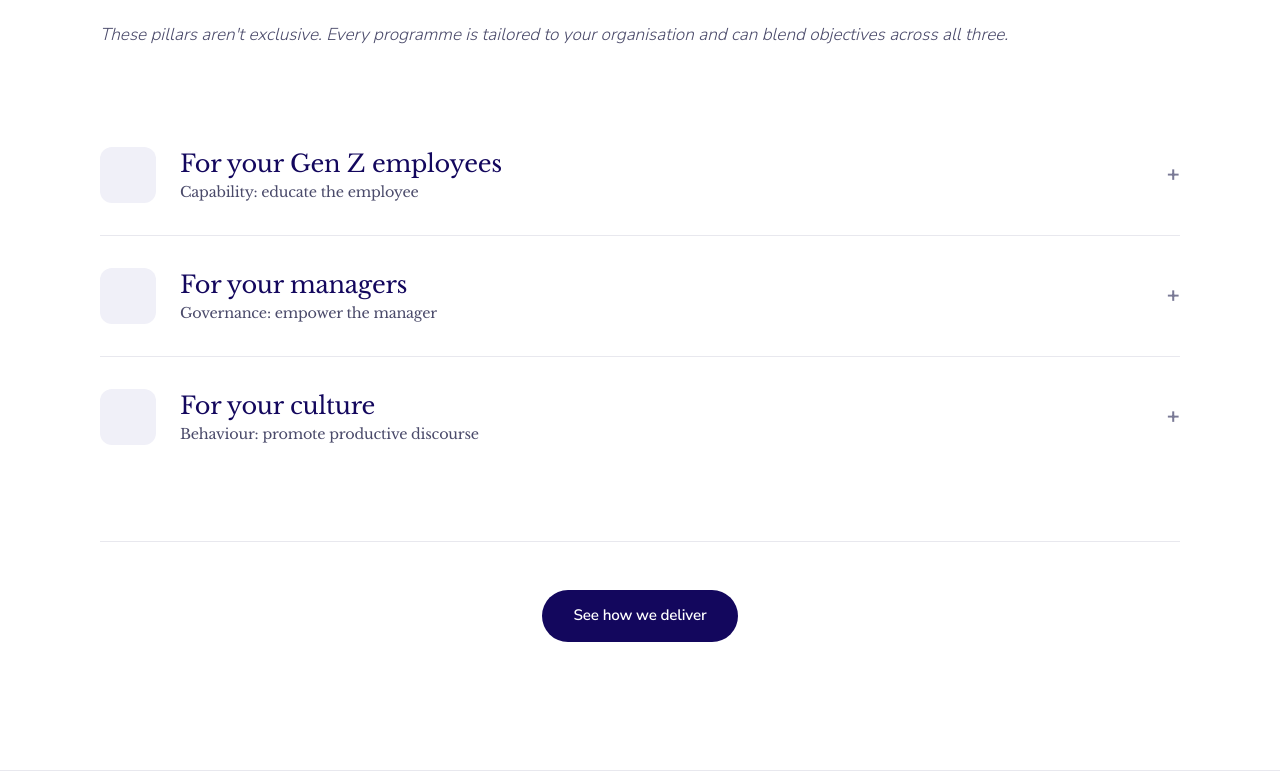
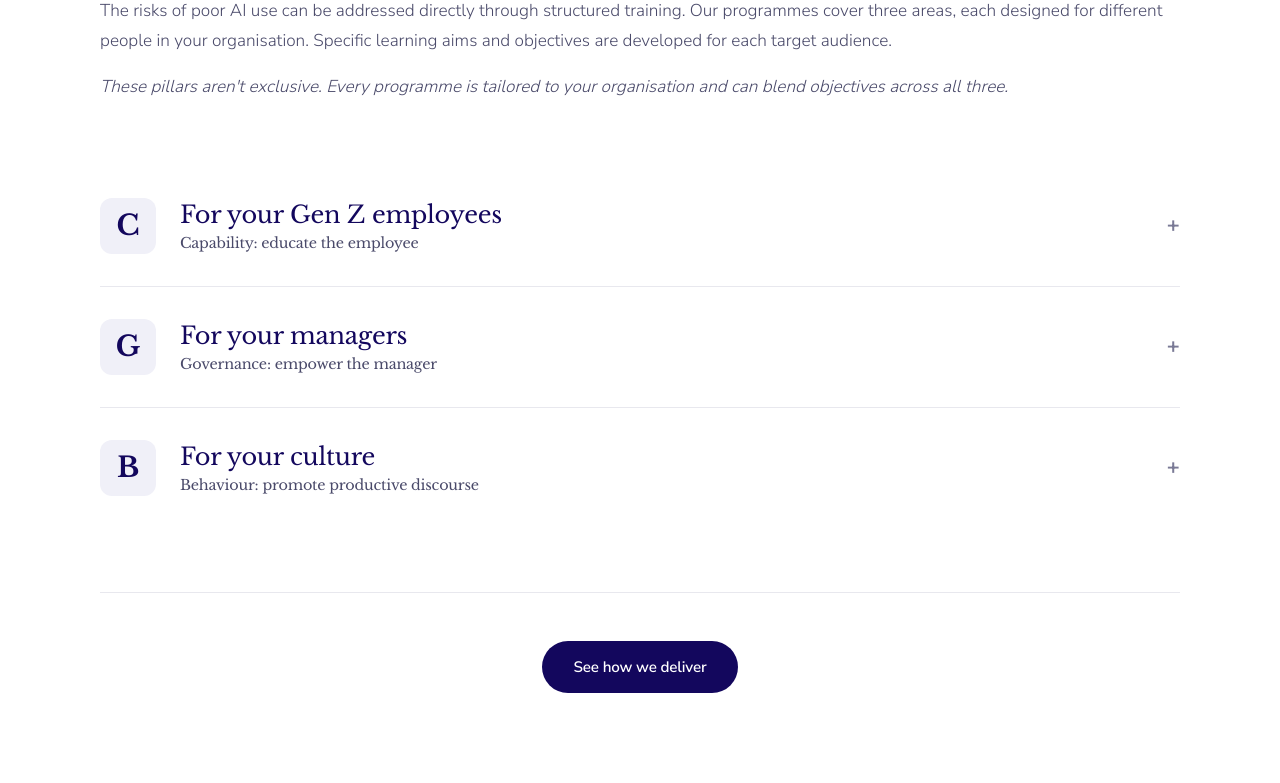
Before and after one commit to ErikCav12/AIMforbetter, a website: page pages/solutions.html in a window 1280 px wide. Shown: the part 299-1082 px from the top of the page. Drawn offline with nearby package versions, Linux system fonts and the light colour scheme.

Commit message:
feat(solutions): add C/G/B pillar letters, reframe heading around learning aims (#12)
- Heading: "Training structured around three pillars" -> "Training
  structured around key learning aims and objectives". Matches the
  "Learning AIMs and Objectives" link on the Syllabus page, which points
  back here.
- Intro body gains a closing line: "Specific learning aims and
  objectives are developed for each target audience."
- Each pillar icon on the accordion triggers now displays the letter that
  keys the objectives inside: C (Capability) for Gen Z employees, G
  (Governance) for managers, B (Behaviour) for culture. Navy Libre
  Baskerville, bold, centred in the existing blue-subtle square.

Co-authored-by: Claude Opus 4.7 (1M context) <noreply@anthropic.com>

```diff
--- a/css/bundle.css
+++ b/css/bundle.css
@@ -1804,8 +1804,12 @@ footer a:hover { color: var(--navy); }
     display: flex;
     align-items: center;
     justify-content: center;
-    font-size: 1.5rem;
+    font-family: 'Libre Baskerville', Georgia, serif;
+    font-size: 1.75rem;
+    font-weight: 700;
+    color: var(--navy);
     flex-shrink: 0;
+    line-height: 1;
 }
 
 .pillar-title {
--- a/css/solutions.css
+++ b/css/solutions.css
@@ -48,8 +48,12 @@
     display: flex;
     align-items: center;
     justify-content: center;
-    font-size: 1.5rem;
+    font-family: 'Libre Baskerville', Georgia, serif;
+    font-size: 1.75rem;
+    font-weight: 700;
+    color: var(--navy);
     flex-shrink: 0;
+    line-height: 1;
 }
 
 .pillar-title {
--- a/pages/solutions.html
+++ b/pages/solutions.html
@@ -26,7 +26,7 @@
     <link rel="preconnect" href="https://fonts.googleapis.com">
     <link rel="preconnect" href="https://fonts.gstatic.com" crossorigin>
     <link href="https://fonts.googleapis.com/css2?family=Cinzel:wght@400;600&family=Libre+Baskerville:ital,wght@0,400;0,700;1,400&family=Montserrat:wght@500;600;700&family=Nunito+Sans:wght@300;400;500;600;700&display=swap" rel="stylesheet">
-    <link rel="stylesheet" href="../css/bundle.css?v=1776789529">
+    <link rel="stylesheet" href="../css/bundle.css?v=1776792806">
 </head>
 <body>
 
@@ -60,8 +60,8 @@
         <div class="s-inner">
             <div class="solutions-intro reveal">
                 <p class="s-eyebrow">Solutions &amp; Methods</p>
-                <h2 class="s-heading">Training structured around three pillars</h2>
-                <p class="s-body">The risks of poor AI use can be addressed directly through structured training. Our programmes cover three areas, each designed for different people in your organisation.</p>
+                <h2 class="s-heading">Training structured around key learning aims and objectives</h2>
+                <p class="s-body">The risks of poor AI use can be addressed directly through structured training. Our programmes cover three areas, each designed for different people in your organisation. Specific learning aims and objectives are developed for each target audience.</p>
                 <p class="s-body s-body--italic" style="margin-top: 1rem;">These pillars aren't exclusive. Every programme is tailored to your organisation and can blend objectives across all three.</p>
             </div>
 
@@ -71,7 +71,7 @@
                 <!-- Capability -->
                 <div class="pillar-item accordion-item reveal reveal-delay-1">
                     <button class="pillar-trigger accordion-trigger" aria-expanded="false">
-                        <div class="pillar-icon" aria-hidden="true"></div>
+                        <div class="pillar-icon" aria-hidden="true">C</div>
                         <div>
                             <div class="pillar-title">For your Gen Z employees</div>
                             <div class="pillar-subtitle">Capability: educate the employee</div>
@@ -149,7 +149,7 @@
                 <!-- Governance -->
                 <div class="pillar-item accordion-item reveal reveal-delay-2">
                     <button class="pillar-trigger accordion-trigger" aria-expanded="false">
-                        <div class="pillar-icon" aria-hidden="true"></div>
+                        <div class="pillar-icon" aria-hidden="true">G</div>
                         <div>
                             <div class="pillar-title">For your managers</div>
                             <div class="pillar-subtitle">Governance: empower the manager</div>
@@ -227,7 +227,7 @@
                 <!-- Behaviour -->
                 <div class="pillar-item accordion-item reveal reveal-delay-3">
                     <button class="pillar-trigger accordion-trigger" aria-expanded="false">
-                        <div class="pillar-icon" aria-hidden="true"></div>
+                        <div class="pillar-icon" aria-hidden="true">B</div>
                         <div>
                             <div class="pillar-title">For your culture</div>
                             <div class="pillar-subtitle">Behaviour: promote productive discourse</div>
@@ -310,7 +310,7 @@
         </div>
     </footer>
 
-    <script src="../js/bundle.js?v=1776789529"></script>
+    <script src="../js/bundle.js?v=1776792806"></script>
 
 </body>
 </html>
```
